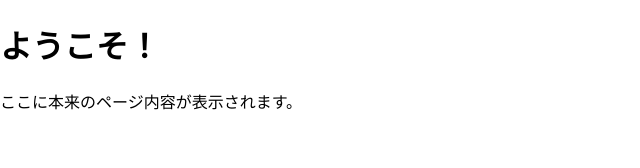
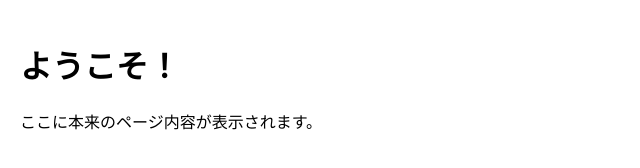
Before and after one commit to cltgm1352/haruomilabolive, a plain HTML site: page index.html in a window 1280 px wide. Both pictures are taken after a click on the button "Skip". Shown: the whole page, without its empty margins (0-640 px from the left). Drawn offline with Linux system fonts and the light colour scheme.

Commit message:
Update index.html

```diff
--- a/index.html
+++ b/index.html
@@ -3,7 +3,11 @@
 <head>
   <meta charset="UTF-8" />
   <meta name="viewport" content="width=device-width, initial-scale=1.0" />
-  <title>ローディング画面（Skip & フェードなし）</title>
+  <title>HARUOMI LABO LIVE</title>
+
+  <!-- ✅ ファビコン -->
+  <link rel="icon" type="image/png" href="haruomilabilive-favicon.png" />
+
   <style>
     body, html {
       margin: 0;
@@ -42,6 +46,7 @@
       display: none;
       height: 100%;
       overflow: auto;
+      padding: 20px;
     }
 
     #skip-button {
@@ -65,7 +70,7 @@
 </head>
 <body>
 
-  <!-- ローディング画面 -->
+  <!-- ✅ ローディング画面 -->
   <div id="loading-screen">
     <video id="loading-video" autoplay muted playsinline>
       <source src="haruomilabolivesiteop.mp4" type="video/mp4" />
@@ -75,10 +80,11 @@
     <button id="skip-button">Skip</button>
   </div>
 
-  <!-- メインコンテンツ -->
+  <!-- ✅ メインコンテンツ -->
   <div id="main-content">
     <h1>ようこそ！</h1>
     <p>ここに本来のページ内容が表示されます。</p>
+    <!-- 必要に応じてここに他のHTML要素を追加 -->
   </div>
 
   <script>
@@ -90,7 +96,7 @@
 
     let hasEnded = false;
 
-    // 通常終了（4秒後）：赤フェードアウト → コンテンツ表示
+    // 通常：4秒後に赤フェードアウト → コンテンツ表示
     setTimeout(() => {
       if (hasEnded) return;
       hasEnded = true;
@@ -104,10 +110,10 @@
         loadingScreen.style.display = 'none';
         mainContent.style.display = 'block';
         document.body.style.overflow = 'auto';
-      }, 2000);
-    }, 4000);
+      }, 2000); // フェードアウト時間
+    }, 4000); // 動画の長さ（4秒）
 
-    // Skipボタンを押した場合：即座に動画＆ローディング非表示
+    // Skipボタン：即コンテンツ表示、赤フェードなし
     skipButton.addEventListener('click', () => {
       if (hasEnded) return;
       hasEnded = true;
```
